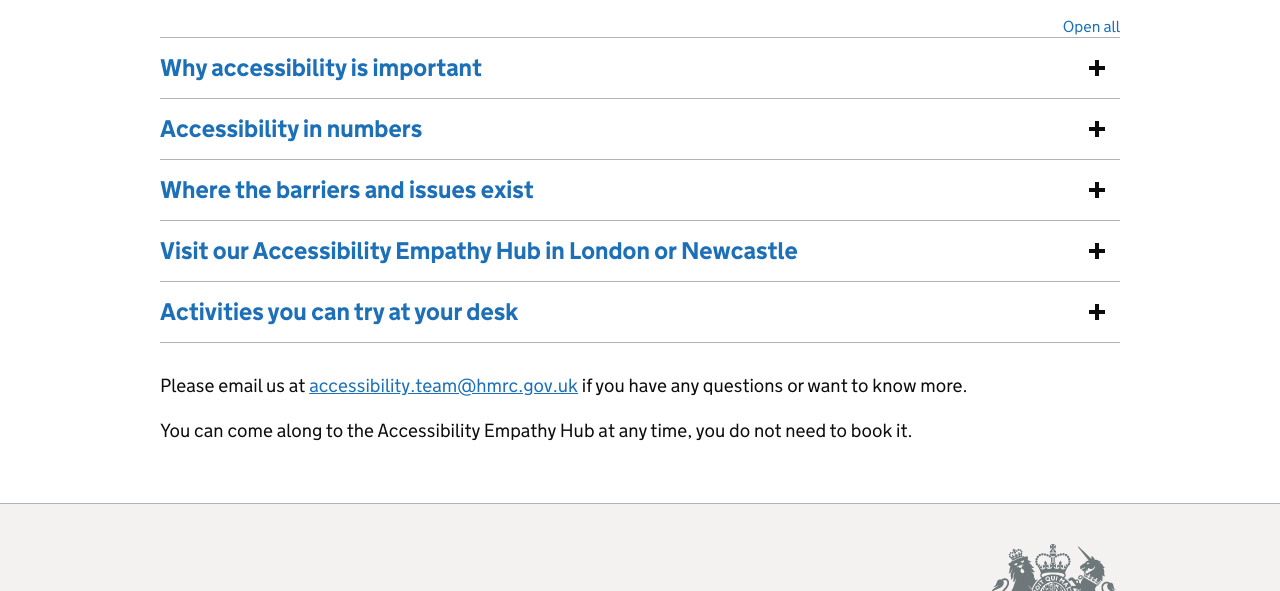
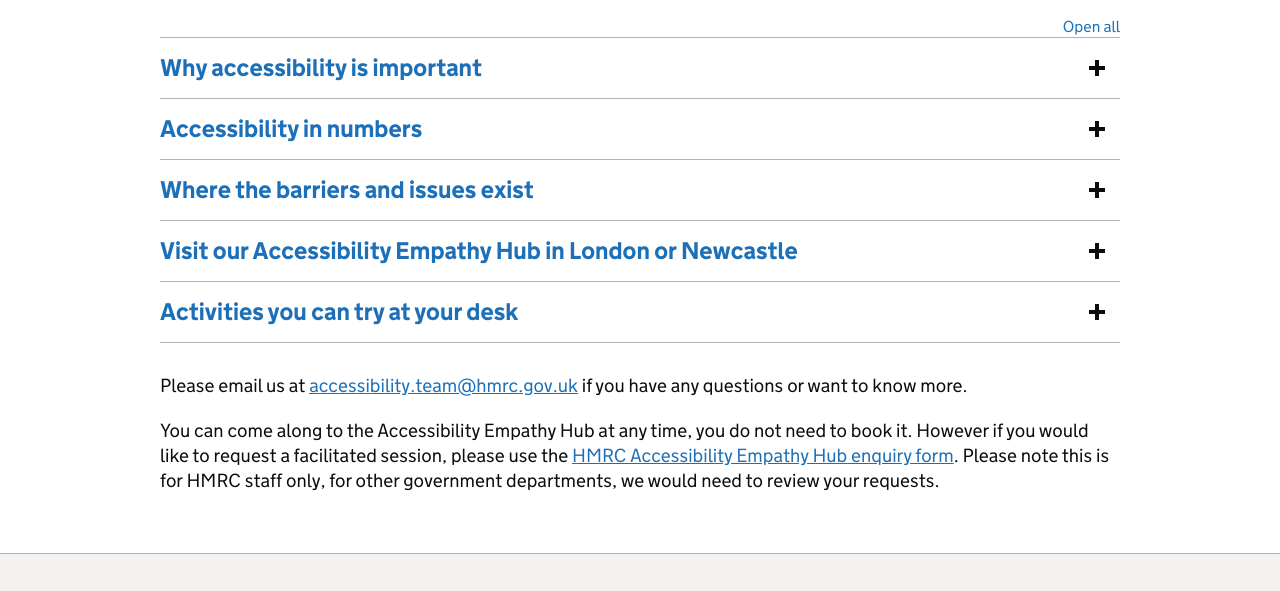
Before and after one commit to hmrc/accessibility-empathy-hub, a plain HTML site: page index.html in a window 1280 px wide. Shown: the part 536-1127 px from the top of the page. Drawn offline with Linux system fonts and the light colour scheme.

Commit message:
Update index.html
Addition of booking form link.

```diff
--- a/index.html
+++ b/index.html
@@ -220,7 +220,7 @@
 
 		  <section>
             <p class="govuk-body">Please email us at <a class="govuk-link" href="mailto:accessibility.team@hmrc.gov.uk">accessibility.team@hmrc.gov.uk</a> if you have any questions or want to know more.</p>
-		    <p class="govuk-body">You can come along to the Accessibility Empathy Hub at any time, you do not need to book it.</p>
+		    <p class="govuk-body">You can come along to the Accessibility Empathy Hub at any time, you do not need to book it. However if you would like to request a facilitated session, please use the <a class="govuk-link" href="https://docs.google.com/forms/d/1WMc4jwOoegFQC1pBht_oMxiFOMoTJ9yT3SiWuxQECvc/edit?usp=sharing">HMRC Accessibility Empathy Hub enquiry form</a>. Please note this is for HMRC staff only, for other government departments, we would need to review your requests.</p>
           </section>
         </main>
       </div>
```
